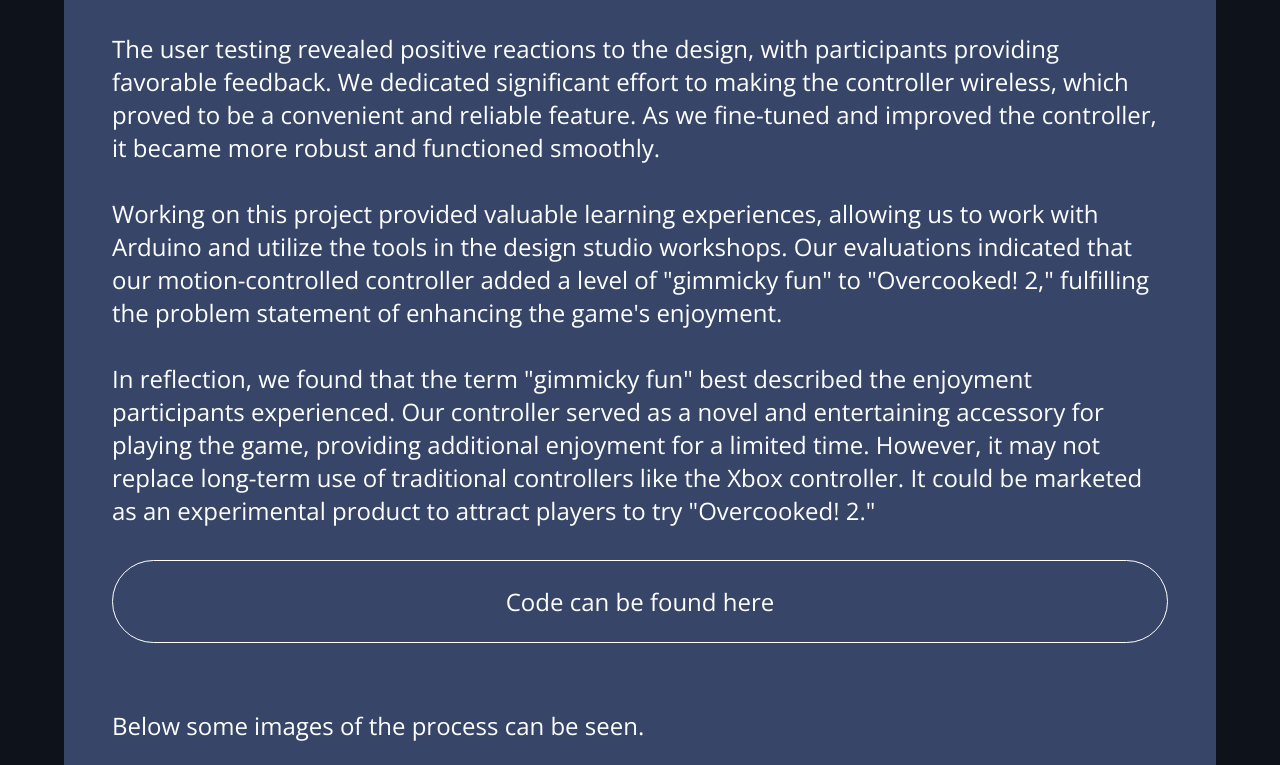
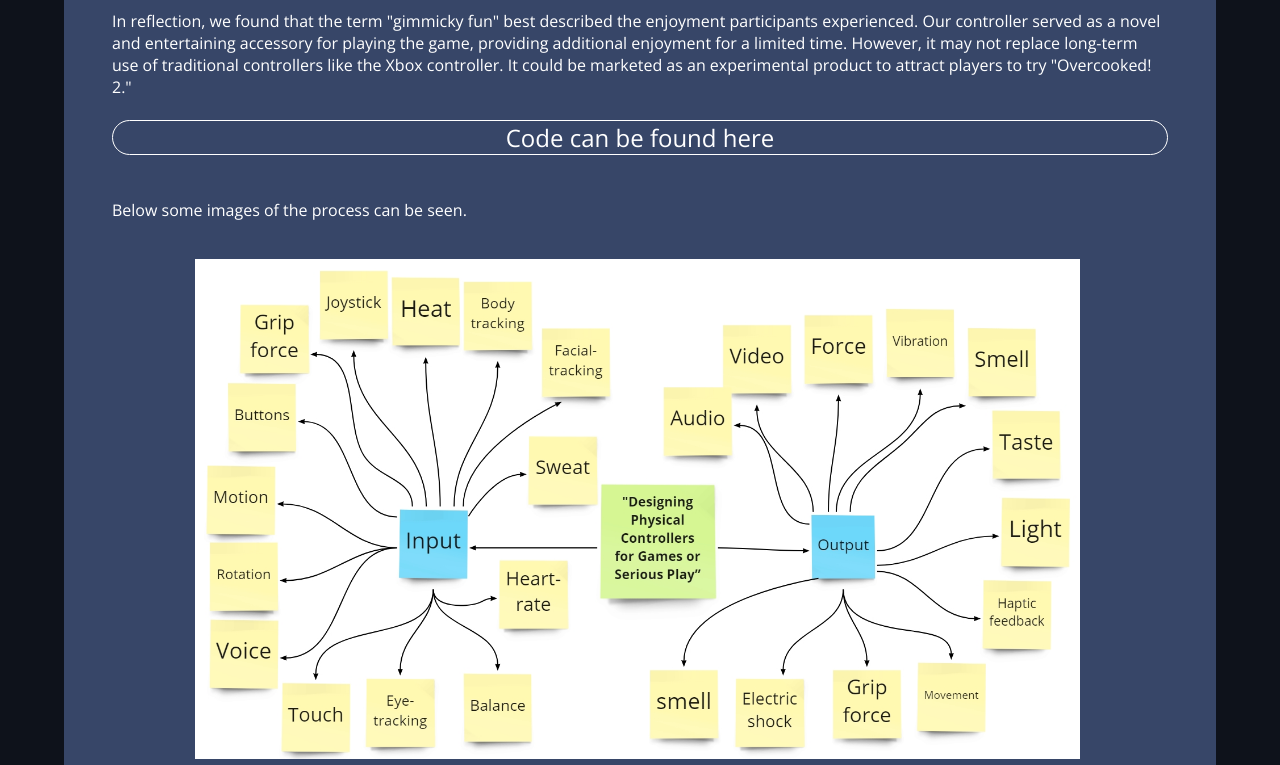
Before and after one commit to eske4/my-site, an Angular app: page /Project1 in a window 1280 px wide. Shown: the part 650-1415 px from the top of the page. Built offline with nearby package versions, Linux system fonts and the light colour scheme.

Commit message:
More readable projects

```diff
--- a/src/app/project1/project1.component.scss
+++ b/src/app/project1/project1.component.scss
@@ -33,6 +33,7 @@
 
     p {
       font-family: 'Open Sans';
+      font-size: 16px;
     }
 
     .projects-text {
@@ -46,47 +47,49 @@
 }
 
 .row {
-  display: flex;
-  flex-wrap: wrap;
-  padding: 0 4px;
+  display: grid;
+  grid-template-columns: 1fr 1fr 1fr; /* Adjust the minmax value as per your preference */
+  gap: 10px;
   justify-content: center;
 }
 
 .column {
   display: flex;
   flex-direction: column;
-  flex-basis: 25%;
-  flex: 1;
-  max-width: 100%;
-  padding: 0 4px;
+  justify-content: space-between;
 }
 
 .column img {
   margin-top: 8px;
   margin-right: 5px;
   vertical-align: middle;
-  object-fit: cover;
+  object-fit: contain;
+  max-width: 100%;
+  max-height: 500px;
 }
 
-img {
-  max-width: 100%;
-  max-height: 100%;
+.buttons {
+  display: grid;
+  grid-template-columns: 1fr 1fr;
+  gap: 30px;
+  width: 100%;
 }
 
-
-a{
+a {
   text-align: center;
   display: block;
+  width: 100%;
   color: #fff;
+  font-size: 24px;
   border: 1px solid #fff;
+  border-radius: 69px;
   text-decoration: none;
-  padding: 1em 0em;
-  border-radius: 69px;
 }
 
 a:hover{
   background-color: #6495ed;
 }
+
 
 
 :host {
@@ -106,15 +109,19 @@ a:hover{
 }
 
 @media screen and (max-width: 1400px) {
-  .column {
-    flex: 100%;
-    max-width: 100%;
+  .row {
+    grid-template-columns: 1fr; /* Change to single column for smaller screens */
   }
 }
 
 @media screen and (max-width: 1850px) and (min-width: 1400px) {
+  .row {
+    grid-template-columns: repeat(2, 1fr); /* Two columns per row */
+  }
+
   .column {
     flex: 50%;
-    max-width: 50%;
+    max-width: 100%;
   }
+
 }
--- a/src/app/project2/project2.component.scss
+++ b/src/app/project2/project2.component.scss
@@ -33,6 +33,7 @@
 
     p {
       font-family: 'Open Sans';
+      font-size: 16px;
     }
 
     .projects-text {
@@ -46,31 +47,33 @@
 }
 
 .row {
-  display: flex;
-  flex-wrap: wrap;
-  padding: 0 4px;
+  display: grid;
+  grid-template-columns: 1fr 1fr 1fr; /* Adjust the minmax value as per your preference */
+  gap: 10px;
   justify-content: center;
 }
 
 .column {
   display: flex;
   flex-direction: column;
-  flex-basis: 25%;
-  flex: 1;
-  max-width: 100%;
-  padding: 0 4px;
+  justify-content: space-between;
 }
 
 .column img {
   margin-top: 8px;
   margin-right: 5px;
   vertical-align: middle;
-  object-fit: cover;
+  object-fit: contain;
+  max-width: 100%;
+  max-height: 500px;
 }
 
-img {
-  max-width: 100%;
-  max-height: 100%;
+
+.buttons {
+  display: grid;
+  grid-template-columns: 1fr 1fr;
+  gap: 30px;
+  width: 100%;
 }
 
 .button-grid
@@ -94,10 +97,11 @@ a:hover{
   background-color: #6495ed;
 }
 
-
 :host {
   display: contents;
 }
+
+
 
 @media screen and (max-width: 979px) {
   .projects-container {
@@ -112,15 +116,19 @@ a:hover{
 }
 
 @media screen and (max-width: 1400px) {
-  .column {
-    flex: 100%;
-    max-width: 100%;
+  .row {
+    grid-template-columns: 1fr; /* Change to single column for smaller screens */
   }
 }
 
 @media screen and (max-width: 1850px) and (min-width: 1400px) {
+  .row {
+    grid-template-columns: repeat(2, 1fr); /* Two columns per row */
+  }
+
   .column {
     flex: 50%;
-    max-width: 50%;
+    max-width: 100%;
   }
+
 }
--- a/src/app/project3/project3.component.html
+++ b/src/app/project3/project3.component.html
@@ -40,6 +40,10 @@
                 <img class="gallery__img" src="assets/projects/PedestalHighlighter/Sketch2-And.jpg">
                 <img class="gallery__img" src="assets/projects/PedestalHighlighter/Arrows.jpg">
             </div>
+            <div class="column">
+
+
+            </div>
         </div>
         <p>
 
--- a/src/app/project3/project3.component.scss
+++ b/src/app/project3/project3.component.scss
@@ -33,6 +33,7 @@
 
     p {
       font-family: 'Open Sans';
+      font-size: 16px;
     }
 
     .projects-text {
@@ -46,31 +47,25 @@
 }
 
 .row {
-  display: flex;
-  flex-wrap: wrap;
-  padding: 0 4px;
+  display: grid;
+  grid-template-columns: 1fr 1fr 1fr; /* Adjust the minmax value as per your preference */
+  gap: 10px;
   justify-content: center;
 }
 
 .column {
   display: flex;
   flex-direction: column;
-  flex-basis: 25%;
-  flex: 1;
-  max-width: 100%;
-  padding: 0 4px;
+  justify-content: space-between;
 }
 
 .column img {
   margin-top: 8px;
   margin-right: 5px;
   vertical-align: middle;
-  object-fit: cover;
-}
-
-img {
+  object-fit: contain;
   max-width: 100%;
-  max-height: 100%;
+  max-height: 500px;
 }
 
 
@@ -94,15 +89,19 @@ img {
 }
 
 @media screen and (max-width: 1400px) {
-  .column {
-    flex: 100%;
-    max-width: 100%;
+  .row {
+    grid-template-columns: 1fr; /* Change to single column for smaller screens */
   }
 }
 
 @media screen and (max-width: 1850px) and (min-width: 1400px) {
+  .row {
+    grid-template-columns: repeat(2, 1fr); /* Two columns per row */
+  }
+
   .column {
     flex: 50%;
-    max-width: 50%;
+    max-width: 100%;
   }
+
 }
```
Also changed, not shown: src/app/about/about.component.scss (line endings or trailing spaces).
